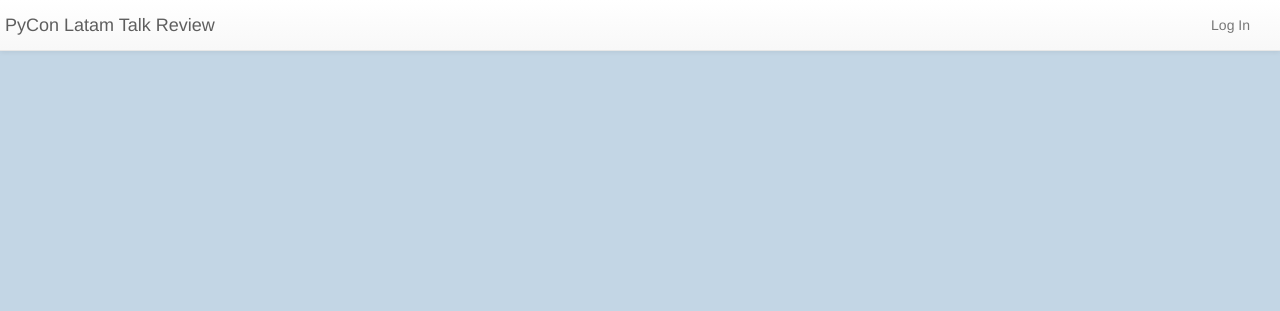
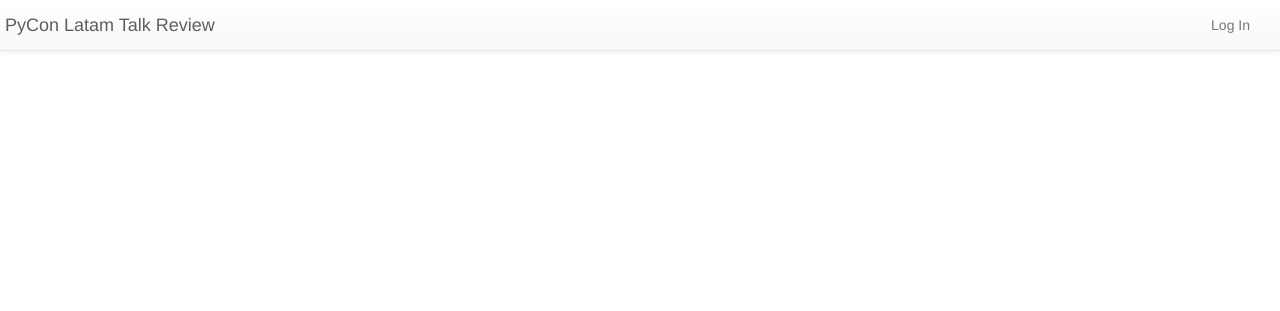
Before and after one commit to PyLatam/proposals-project, a Python web app: template templates/proposals/base.html in a window 1280 px wide. Shown: the top 311 px of the page. Run offline with Jinja, Linux system fonts and the light colour scheme; the template is opened without the code that fills it, so the values that code supplies are empty.

Commit message:
changing theme for voting

```diff
--- a/static/css/style.css
+++ b/static/css/style.css
@@ -1,5 +1,5 @@
 body{
-  background-color: #C3D6E5;
+  background-color: #FFFFFF;
   min-height:100vh;
 }
 
```
Also changed, not shown: static/img/Wave1.svg, static/img/pylatamheader.svg.
